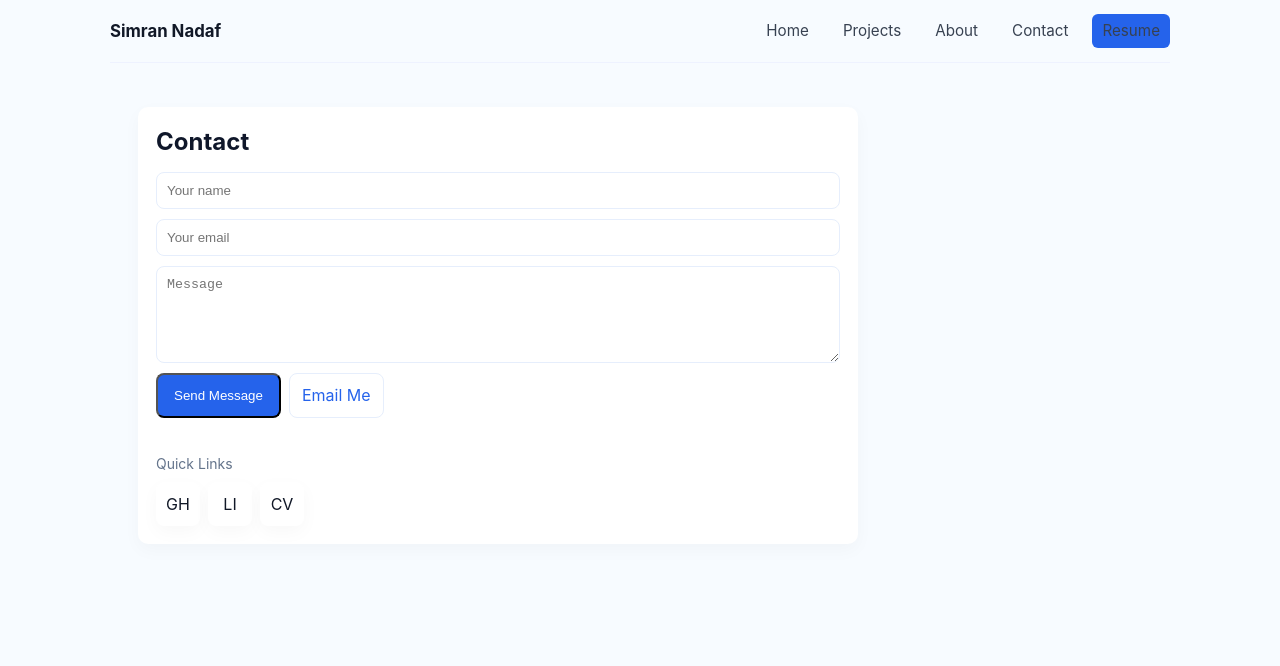
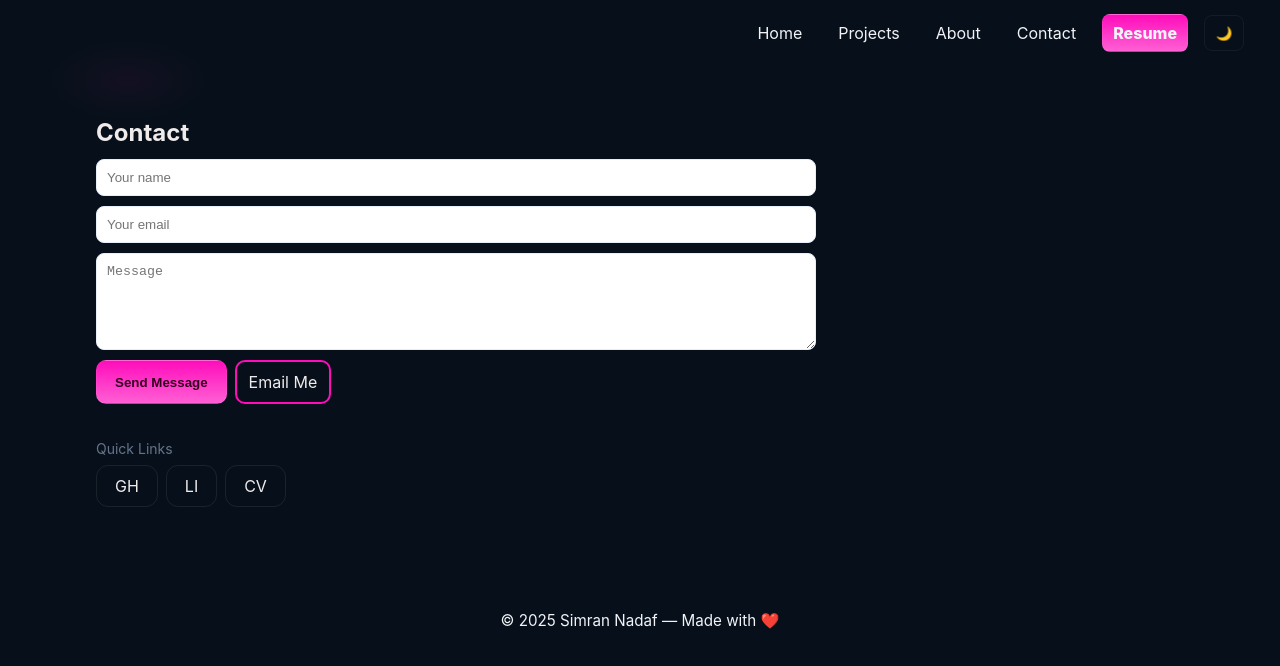
Before and after one commit to SimranNadaf2608/My-Portfolio, a React (Create React App) app in the folder frontend/: page /contact in a window 1280 px wide. Shown: the top 666 px of the page. Built offline with nearby package versions, Linux system fonts and the light colour scheme; no server answers.

Commit message:
home page is done

```diff
--- a/frontend/src/App.js
+++ b/frontend/src/App.js
@@ -6,6 +6,8 @@ import Home from './pages/Home';
 import Projects from './pages/Projects';
 import About from './pages/About';
 import ContactPage from './pages/ContactPage';
+import Footer from "./pages/Footer";
+
 
 function App(){
   return (
@@ -17,7 +19,11 @@ function App(){
           <Route path="/projects" element={<Projects />} />
           <Route path="/about" element={<About />} />
           <Route path="/contact" element={<ContactPage />} />
+          <Route path="/FOOTER" element={<footer />} />
         </Routes>
+              <Footer />
+
+
       </div>
     </BrowserRouter>
   );
--- a/frontend/src/components/Navbar.jsx
+++ b/frontend/src/components/Navbar.jsx
@@ -1,20 +1,43 @@
 // frontend/src/components/Navbar.jsx
-import React from 'react';
-import { Link } from 'react-router-dom';
+import React, { useEffect, useState } from "react";
+import { Link } from "react-router-dom";
 
-export default function Navbar(){
+export default function Navbar() {
+  const [theme, setTheme] = useState(() => {
+    try {
+      return localStorage.getItem("theme") || "dark";
+    } catch {
+      return "dark";
+    }
+  });
+
+  useEffect(() => {
+    if (theme === "light") document.body.classList.add("light");
+    else document.body.classList.remove("light");
+    try { localStorage.setItem("theme", theme); } catch {}
+  }, [theme]);
+
   return (
-    <header className="container navbar" style={{borderBottom:'1px solid #eef2ff'}}>
-      <div className="nav-left">
-        <Link to="/" className="brand">Simran Nadaf</Link>
-      </div>
-
-      <nav className="nav-links" aria-label="Main Navigation">
+    <header className="navbar" aria-label="Main navigation">
+      <nav className="nav-links">
         <Link to="/">Home</Link>
         <Link to="/projects">Projects</Link>
         <Link to="/about">About</Link>
         <Link to="/contact">Contact</Link>
-        <a className="resume-btn" href="/mnt/data/SimranNadafSD.pdf" target="_blank" rel="noreferrer">Resume</a>
+
+        {/* Make sure resume.pdf exists in frontend/public */}
+        <a href="/resume.pdf" className="resume-btn" target="_blank" rel="noreferrer">
+          Resume
+        </a>
+
+        <button
+          aria-label="Toggle theme"
+          onClick={() => setTheme(t => t === "dark" ? "light" : "dark")}
+          className="theme-toggle"
+          title="Toggle theme"
+        >
+          {theme === "dark" ? "🌙" : "☀️"}
+        </button>
       </nav>
     </header>
   );
--- a/frontend/src/index.css
+++ b/frontend/src/index.css
@@ -1,73 +1,241 @@
-/* frontend/src/index.css */
+/* index.css - Hot Pink theme, no shadows on cards */
 
-/* RESET + BASE */
+/* RESET */
 * { box-sizing: border-box; margin:0; padding:0; }
 html,body,#root { height:100%; }
-body {
-  font-family: 'Inter', Arial, sans-serif;
-  background: #f7fbff;
-  color: #0f172a;
-  -webkit-font-smoothing: antialiased;
-  -moz-osx-font-smoothing: grayscale;
-  line-height:1.45;
+
+/* THEME VARIABLES: default = dark */
+:root{
+  --bg: #07101a;
+  --panel: #0d1620;
+  --muted: #f1f3f7;
+  --text: #f0ebeb;
+
+  /* HOT PINK ACCENT */
+  --accent: #ff0dbb;
+  --accent-2: #ff5fd4;
+
+  /* No shadow on cards */
+  --card-shadow: none;
+
+  --thin-border: rgba(255,255,255,0.08);
+
+  --resume-text: #230016;
 }
 
-/* layout */
-.container {
-  max-width:1060px;
-  margin: 0 auto;
-  padding: 28px;
+/* LIGHT THEME */
+body.light {
+  --bg: #fffaff;
+  --panel: #ffffff;
+  --muted: #02050b;
+  --text: #1a0a16;
+
+  --accent: #ff0dbb;
+  --accent-2: #ff5fd4;
+
+  --thin-border: rgba(0,0,0,0.1);
+  --resume-text: #230016;
 }
 
-/* NAVBAR */
+/* BODY */
+body{
+  font-family: 'Inter', sans-serif;
+  background:
+    radial-gradient(800px 400px at 10% 10%, rgba(255,13,187,0.05), transparent 10%),
+    radial-gradient(600px 300px at 90% 90%, rgba(255,95,212,0.04), transparent 10%),
+    var(--bg);
+  color: var(--text);
+  transition: background 300ms ease, color 300ms ease;
+}
+
+.container { max-width:1160px; margin:0 auto; padding:36px; }
+
+/* ------------------------------------------------ */
+/*                   TRANSPARENT NAVBAR             */
+/* ------------------------------------------------ */
 .navbar {
+  width: 100%;
+  padding: 14px 36px;
+  display: flex;
+  justify-content: flex-end;
+  align-items: center;
+
+  position: sticky;
+  top: 0;
+  z-index: 50;
+
+  /* Remove ALL background & blur */
+  background: transparent !important;
+  backdrop-filter: none !important;
+  -webkit-backdrop-filter: none !important;
+
+  /* Remove any borders/shadows */
+  border: none !important;
+  box-shadow: none !important;
+}
+
+.nav-links{
   display:flex;
+  gap:16px;
   align-items:center;
-  justify-content:space-between;
-  padding:14px 0;
+  color:var(--muted);
+  background: transparent !important;
 }
-.nav-left { display:flex; align-items:center; gap:18px; }
-.brand { font-weight:700; font-size:1.05rem; color:#111827; text-decoration:none; }
-.nav-links { display:flex; gap:14px; align-items:center; font-size:0.95rem; color:#374151; }
-.nav-links a { color:inherit; text-decoration:none; padding:6px 10px; border-radius:6px; }
-.nav-links a:hover { background:#eef2ff; color:#1e40af; }
-.resume-btn { background:#2563eb; color:white; padding:8px 12px; border-radius:8px; text-decoration:none; }
+
+/* Navigation buttons */
+.nav-links a{
+  padding:8px 10px;
+  color:inherit;
+  text-decoration:none;
+  border-radius:8px;
+  transition:0.22s;
+}
+.nav-links a:hover{
+  background:rgba(255,255,255,0.04);
+  color:var(--text);
+  transform:translateY(-2px);
+}
+
+/* Resume button */
+.resume-btn{
+  background: linear-gradient(180deg,var(--accent), var(--accent-2));
+  color: var(--resume-text);
+  padding:8px 14px;
+  border-radius:10px;
+  text-decoration:none;
+  font-weight:800;
+  border:1px solid rgba(255,255,255,0.05);
+  transition: transform 180ms, opacity 180ms;
+}
+.resume-btn:hover{
+  transform:translateY(-2px);
+  opacity:0.92;
+}
+
+/* Theme Toggle */
+.theme-toggle{
+  width:40px; height:36px;
+  display:flex; align-items:center; justify-content:center;
+  border-radius:8px;
+  background:transparent;
+  border:1px solid rgba(255,255,255,0.05);
+  cursor:pointer;
+  transition:transform .18s ease;
+}
+.theme-toggle:hover{ transform:translateY(-2px); }
 
 /* HERO */
-.hero { display:flex; gap:40px; align-items:center; padding:36px 0; }
-.hero-left { flex:1; }
-.hero-title { font-size:2.2rem; font-weight:700; color:#0f172a; }
-.hero-sub { margin-top:8px; color:#475569; font-weight:600; }
-.hero-desc { margin-top:14px; color:#334155; }
-.cta-row { margin-top:20px; display:flex; gap:12px; }
-.btn-primary { padding:10px 16px; background:#2563eb; color:white; border-radius:8px; text-decoration:none; }
-.btn-secondary { padding:10px 16px; border-radius:8px; background:transparent; border:1px solid #e6eefc; color:#2563eb; text-decoration:none; }
+.hero{ display:flex; gap:48px; padding:48px 0; }
+.hero-left{ flex:1; }
+.hero-title{ font-size:2.4rem; font-weight:800; margin-bottom:6px; }
+.role-typing{ color:var(--accent); font-weight:600; margin-top:6px; }
+.hero-desc{ margin-top:14px; color:var(--muted); max-width:720px; }
 
-/* HERO RIGHT - avatar */
-.hero-right { width:220px; height:220px; border-radius:14px; background: linear-gradient(135deg,#eef2ff,#e0f2fe); display:flex; align-items:center; justify-content:center; box-shadow: 0 6px 18px rgba(37,99,235,0.08); }
+/* CTA BUTTONS */
+.cta-row{ margin-top:22px; display:flex; gap:14px; }
 
-/* SKILLS PREVIEW */
-.skills-row { display:flex; gap:10px; margin-top:20px; flex-wrap:wrap; }
-.skill-pill { background:white; padding:8px 12px; border-radius:999px; box-shadow:0 6px 18px rgba(15,23,42,0.03); color:#0f172a; font-weight:600; font-size:0.9rem; }
+.btn-primary{
+  padding:12px 18px;
+  border-radius:10px;
+  background:linear-gradient(180deg,var(--accent),var(--accent-2));
+  color:#33001f;
+  font-weight:700;
+  border:1px solid rgba(255,255,255,0.05);
+  text-decoration:none;
+  transition:transform 180ms, opacity 180ms;
+}
+.btn-primary:hover{ transform:translateY(-3px); opacity:0.96; }
 
-/* HIGHLIGHTS */
-.highlights { display:flex; gap:12px; margin-top:22px; }
-.highlight { flex:1; background:white; padding:12px; border-radius:10px; box-shadow:0 6px 18px rgba(15,23,42,0.03); text-align:center; }
-.highlight strong { display:block; font-size:1.15rem; color:#111827; }
+.btn-secondary{
+  padding:10px 16px;
+  border-radius:10px;
+  background:transparent;
+  color:var(--text);
+  text-decoration:none;
+  border:2px solid var(--accent);
+  transition:transform 180ms, background 180ms;
+}
+.btn-secondary:hover{
+  transform:translateY(-2px);
+  background:rgba(255,13,187,0.07);
+}
 
-/* QUICK CONTACT ICONS */
-.quick-contacts { display:flex; gap:10px; margin-top:22px; }
-.icon-btn { display:inline-flex; align-items:center; justify-content:center; width:44px; height:44px; border-radius:8px; background:white; box-shadow:0 6px 18px rgba(15,23,42,0.03); text-decoration:none; color:#111827; }
+/* Skills */
+.skills-strip{
+  margin-top:28px; padding:12px;
+  border-radius:10px;
+  display:flex; gap:14px; justify-content:center;
+}
+.skill-item{
+  padding:6px 10px;
+  border-radius:8px;
+  background:rgba(255,255,255,0.03);
+  font-weight:600;
+}
 
-/* CARDS used in other pages */
-.card { background:white; padding:18px; border-radius:10px; box-shadow:0 6px 18px rgba(15,23,42,0.03); margin-bottom:18px; }
+/* HIGHLIGHT CARDS (NO SHADOW) */
+.highlights{
+  display:flex; gap:18px; margin-top:36px;
+}
+.highlight{
+  flex:1; text-align:center;
+  padding:18px;
+  border-radius:10px;
+  background:rgba(255,255,255,0.02);
+  border:1px solid rgba(255,255,255,0.06);
+  transition:transform 200ms, background 200ms, border-color 200ms;
+}
+.highlight strong{
+  font-size:1.2rem; color:var(--text); margin-bottom:6px;
+}
+.highlight:hover{
+  transform:translateY(-4px);
+  background:rgba(255,13,187,0.08);
+  border-color:var(--accent);
+}
+
+/* Contact Icons */
+.quick-contacts{
+  margin-top:42px;
+  display:flex; gap:12px; justify-content:center;
+}
+.icon-btn{
+  padding:10px 18px;
+  border-radius:12px;
+  background:transparent;
+  color:var(--text);
+  border:1px solid var(--thin-border);
+  text-decoration:none;
+  transition:transform 160ms, border-color 160ms, background 160ms;
+}
+.icon-btn:hover{
+  transform:translateY(-3px);
+  background:rgba(255,13,187,0.07);
+  border-color:var(--accent);
+}
+
+/* Typing Cursor */
+.typing{
+  border-right:2px solid var(--accent);
+  padding-right:6px;
+  animation:blink 900ms steps(1) infinite;
+}
+@keyframes blink { 50% { border-color:transparent; } }
+
+/* responsive */
+@media (max-width:900px){
+  .hero{ flex-direction:column; }
+  .highlights{ flex-direction:column; }
+}
 
 /* FOOTER */
-.footer { margin-top:40px; padding:22px 0; text-align:center; color:#6b7280; font-size:0.9rem; }
-
-/* Responsive */
-@media (max-width:880px){
-  .hero { flex-direction:column; }
-  .hero-right { width:160px; height:160px; }
-  .nav-links { display:none; }
+.footer {
+  margin-top: 48px;
+  padding: 20px 0;
+  text-align: center;
+  width: 100%;
+  display: flex;
+  justify-content: center;
+  color: var(--muted);
+  font-size: 0.95rem;
 }
--- a/frontend/src/pages/Footer.jsx
+++ b/frontend/src/pages/Footer.jsx
@@ -1,10 +1,10 @@
-// frontend/src/components/Footer.jsx
-import React from 'react';
+// Footer.jsx
+import React from "react";
 
-export default function Footer(){
+export default function Footer() {
   return (
     <footer className="footer">
-      © 2025 Simran Nadaf | Made with ❤ using Myrnum
+      <p>© {new Date().getFullYear()} Simran Nadaf — Made with ❤️</p>
     </footer>
   );
 }
--- a/frontend/src/pages/Home.jsx
+++ b/frontend/src/pages/Home.jsx
@@ -1,16 +1,58 @@
-// frontend/src/pages/Home.jsx
-import React from 'react';
+import React, { useEffect, useState } from 'react';
 import { Link } from 'react-router-dom';
 
-export default function Home(){
+const phrases = [
+  "Java Developer",
+  "React Developer",
+  "Problem Solver"
+];
+
+export default function Home() {
+  const [text, setText] = useState("");
+  const [phase, setPhase] = useState(0);
+  const [isDeleting, setIsDeleting] = useState(false);
+  const [speed, setSpeed] = useState(90);
+
+  useEffect(() => {
+    let timer;
+    const handleTyping = () => {
+      const current = phrases[phase % phrases.length];
+      if (!isDeleting) {
+        setText(prev => current.substring(0, prev.length + 1));
+        if (text === current) {
+          timer = setTimeout(() => setIsDeleting(true), 800);
+        } else {
+          timer = setTimeout(handleTyping, speed);
+        }
+      } else {
+        setText(prev => current.substring(0, prev.length - 1));
+        if (text === '') {
+          setIsDeleting(false);
+          setPhase(p => (p + 1) % phrases.length);
+        }
+        timer = setTimeout(handleTyping, speed);
+      }
+    };
+    timer = setTimeout(handleTyping, speed);
+    return () => clearTimeout(timer);
+    // eslint-disable-next-line
+  }, [text, isDeleting, phase]);
+
   return (
     <div className="container">
       <section className="hero">
         <div className="hero-left">
-          <h1 className="hero-title">Hi, I’m Simran Nadaf <span style={{marginLeft:8}}>👋</span></h1>
-          <div className="hero-sub">Java Developer | React Developer | Problem Solver</div>
+          <h1 className="hero-title">
+            Hi, I’m <span style={{ color: "var(--accent)" }}>Simran Nadaf</span> 👋
+          </h1>
+
+          <div className="role-typing">
+            <span className="typing">{text}</span>
+          </div>
+
           <p className="hero-desc">
-            I build interactive web applications and solve challenging problems using Java, React, and strong algorithmic foundations.
+            I build interactive web applications and solve challenging problems using Java,
+            React, and strong data-structure skills. I focus on clean, reliable and user-friendly software.
           </p>
 
           <div className="cta-row">
@@ -18,43 +60,38 @@ export default function Home(){
             <Link to="/contact" className="btn-secondary">Contact Me</Link>
           </div>
 
-          <div className="skills-row" aria-hidden>
-            <div className="skill-pill">Java</div>
-            <div className="skill-pill">React</div>
-            <div className="skill-pill">MySQL</div>
-            <div className="skill-pill">Git</div>
-            <div className="skill-pill">DSA</div>
+          <div className="skills-strip">
+            <div className="skill-item">☕ Java</div>
+            <div className="skill-item">⚛ React</div>
+            <div className="skill-item">🗄️ MySQL</div>
+            <div className="skill-item">🔧 Git</div>
+            <div className="skill-item">{'[]'} DSA</div>
           </div>
 
-          <div className="highlights" role="list">
-            <div className="highlight" role="listitem">
+          <div className="highlights">
+            <div className="highlight">
               <strong>10+</strong>
-              <div style={{fontSize:13, color:'#64748b'}}>Projects Built</div>
+              Projects Built
             </div>
+
             <div className="highlight">
               <strong>300+</strong>
-              <div style={{fontSize:13, color:'#64748b'}}>DSA Problems</div>
+              DSA Problems
             </div>
+
             <div className="highlight">
-              <strong>Java & Web</strong>
-              <div style={{fontSize:13, color:'#64748b'}}>Certified</div>
+              <strong>Java & Web </strong>
+              Certified
             </div>
           </div>
 
-          <div className="quick-contacts" style={{marginTop:18}}>
-            <a className="icon-btn" href="https://github.com/SimranNadaf26" target="_blank" rel="noreferrer" title="GitHub">GH</a>
-            <a className="icon-btn" href="https://www.linkedin.com/in/simrannadaf2608" target="_blank" rel="noreferrer" title="LinkedIn">LI</a>
-            <a className="icon-btn" href="mailto:simrannadaf2608@gmail.com" title="Email">@</a>
-            <a className="icon-btn" href="/mnt/data/SimranNadafSD.pdf" target="_blank" rel="noreferrer" title="Resume">CV</a>
+          <div className="quick-contacts">
+            <a className="icon-btn" href="https://github.com/SimranNadaf26" target="_blank">GitHub</a>
+            <a className="icon-btn" href="https://www.linkedin.com/in/simrannadaf2608" target="_blank">LinkedIn</a>
+            <a className="icon-btn" href="mailto:simrannadaf2608@gmail.com">Email</a>
+            <a className="icon-btn" href="/resume.pdf" target="_blank">Resume</a>
           </div>
-        </div>
 
-        <div className="hero-right" aria-hidden>
-          {/* simple avatar placeholder - replace with your image if available */}
-          <div style={{textAlign:'center'}}>
-            <div style={{fontSize:36, fontWeight:700, color:'#111827'}}>SN</div>
-            <div style={{marginTop:8, color:'#475569'}}>Full-Stack • MERN</div>
-          </div>
         </div>
       </section>
     </div>
```
